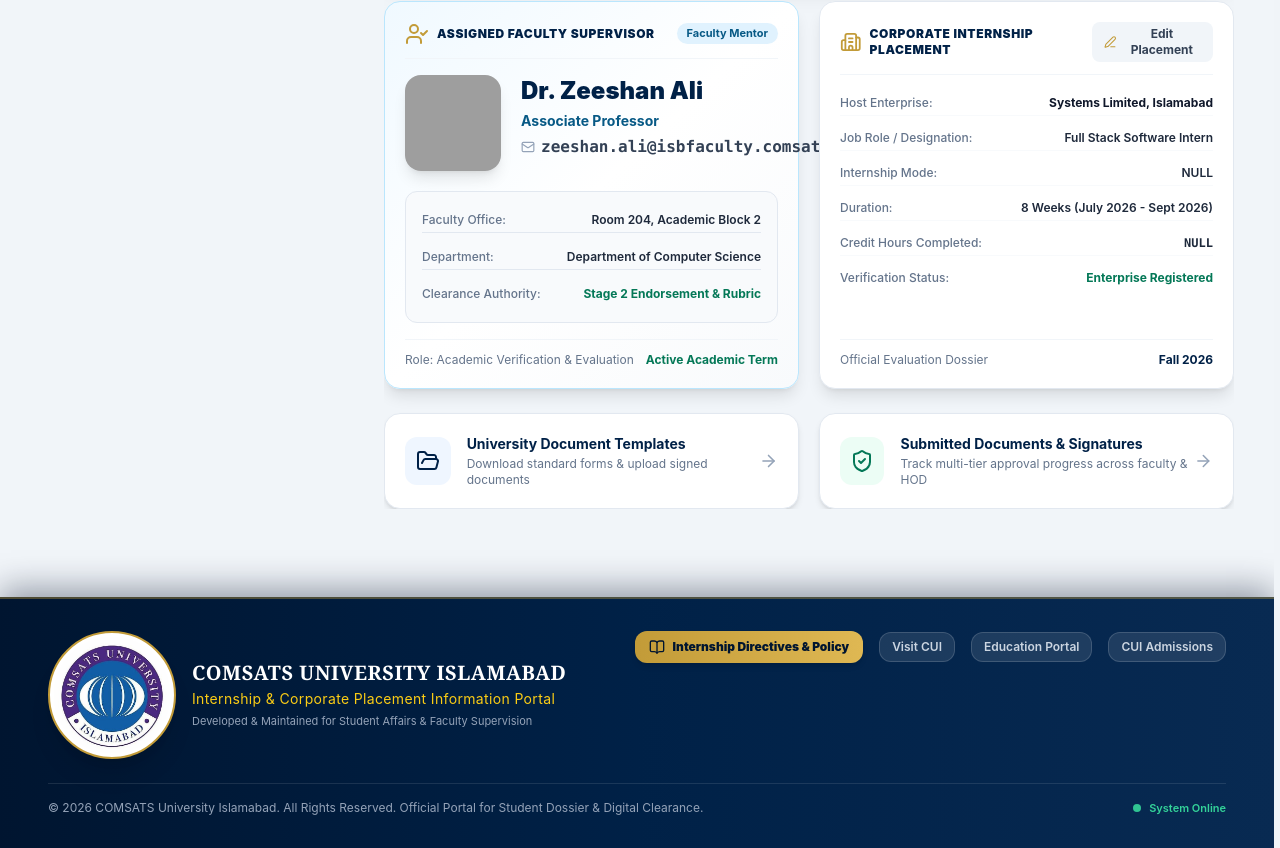
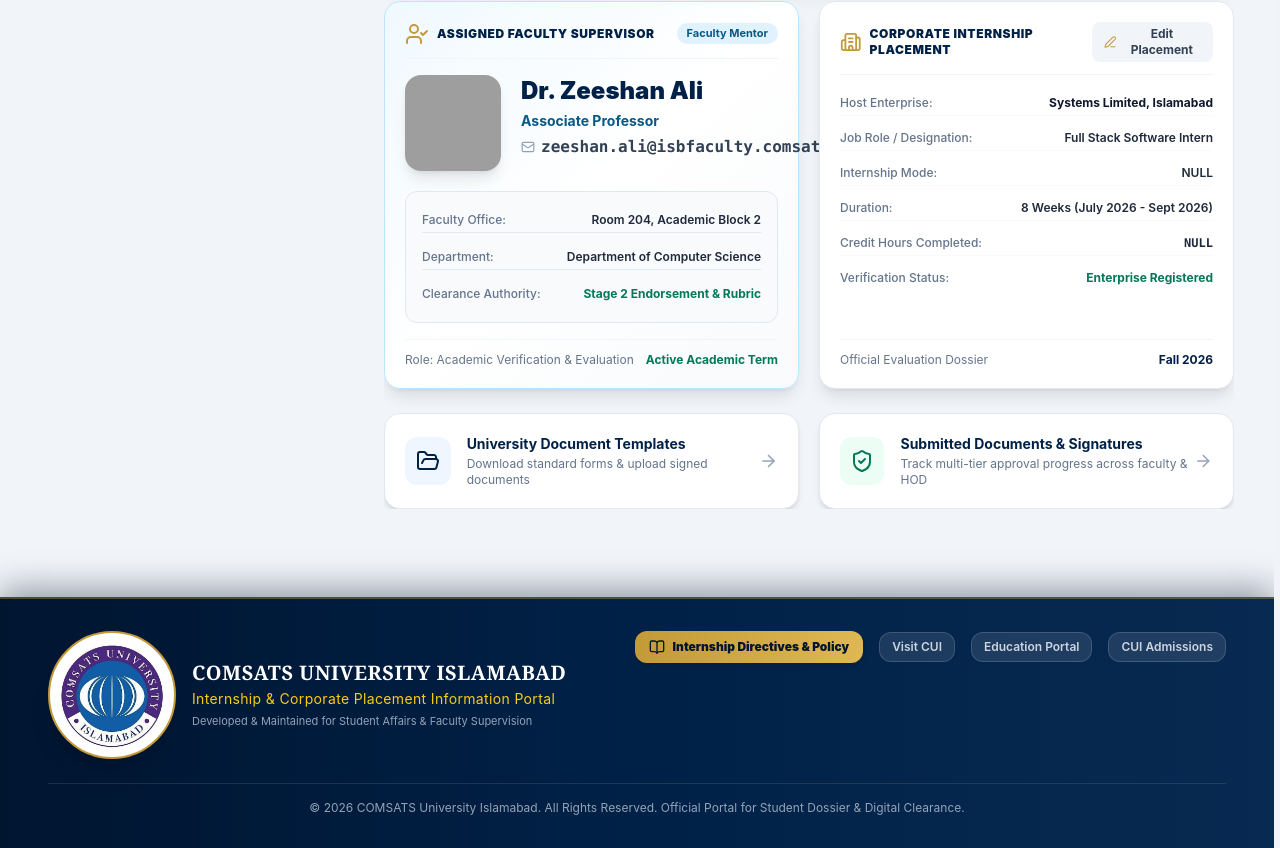
Before and after one commit to mohsinsagheer/Uni-Internship-Portal, a React (Vite) app: page / in a window 1280 px wide. Shown: the part 769-1617 px from the top of the page. Built offline with nearby package versions, Linux system fonts and the light colour scheme; grey boxes are pictures that could not be loaded.

Commit message:
pushing a lil change

```diff
--- a/src/components/layout/Footer.jsx
+++ b/src/components/layout/Footer.jsx
@@ -1,9 +1,7 @@
 import React from 'react';
-import { ShieldCheck, BookOpen, FileText } from 'lucide-react';
-import { usePortal } from '../../context/PortalContext';
+import { BookOpen } from 'lucide-react';
 
 export default function Footer({ onOpenDirectives }) {
-  const { isOnline } = usePortal();
   return (
     <footer className="mt-16 bg-gradient-to-r from-[#001530] via-[#002147] to-[#082a52] text-slate-200 border-t-2 border-[#c29b38]/40 shadow-[0_-8px_32px_0_rgba(0,15,40,0.4)]">
       <div className="w-full px-4 sm:px-8 lg:px-12 py-8">
@@ -71,14 +69,8 @@
         </div>
 
         {/* Bottom Copyright Bar */}
-        <div className="mt-6 pt-4 border-t border-white/10 flex flex-col sm:flex-row items-center justify-between gap-2 text-xs text-slate-400 text-center sm:text-left">
+        <div className="mt-6 pt-4 border-t border-white/10 text-xs text-slate-400 text-center">
           <p>© 2026 COMSATS University Islamabad. All Rights Reserved. Official Portal for Student Dossier &amp; Digital Clearance.</p>
-          <div className="flex items-center gap-2 text-[11px]">
-            <span className={`w-2 h-2 rounded-full ${isOnline ? 'bg-emerald-400 animate-pulse' : 'bg-red-400'}`}></span>
-            <span className={isOnline ? 'text-emerald-400 font-semibold' : 'text-red-400 font-semibold'}>
-              {isOnline ? 'System Online' : 'Offline — data stored locally'}
-            </span>
-          </div>
         </div>
       </div>
     </footer>
```
